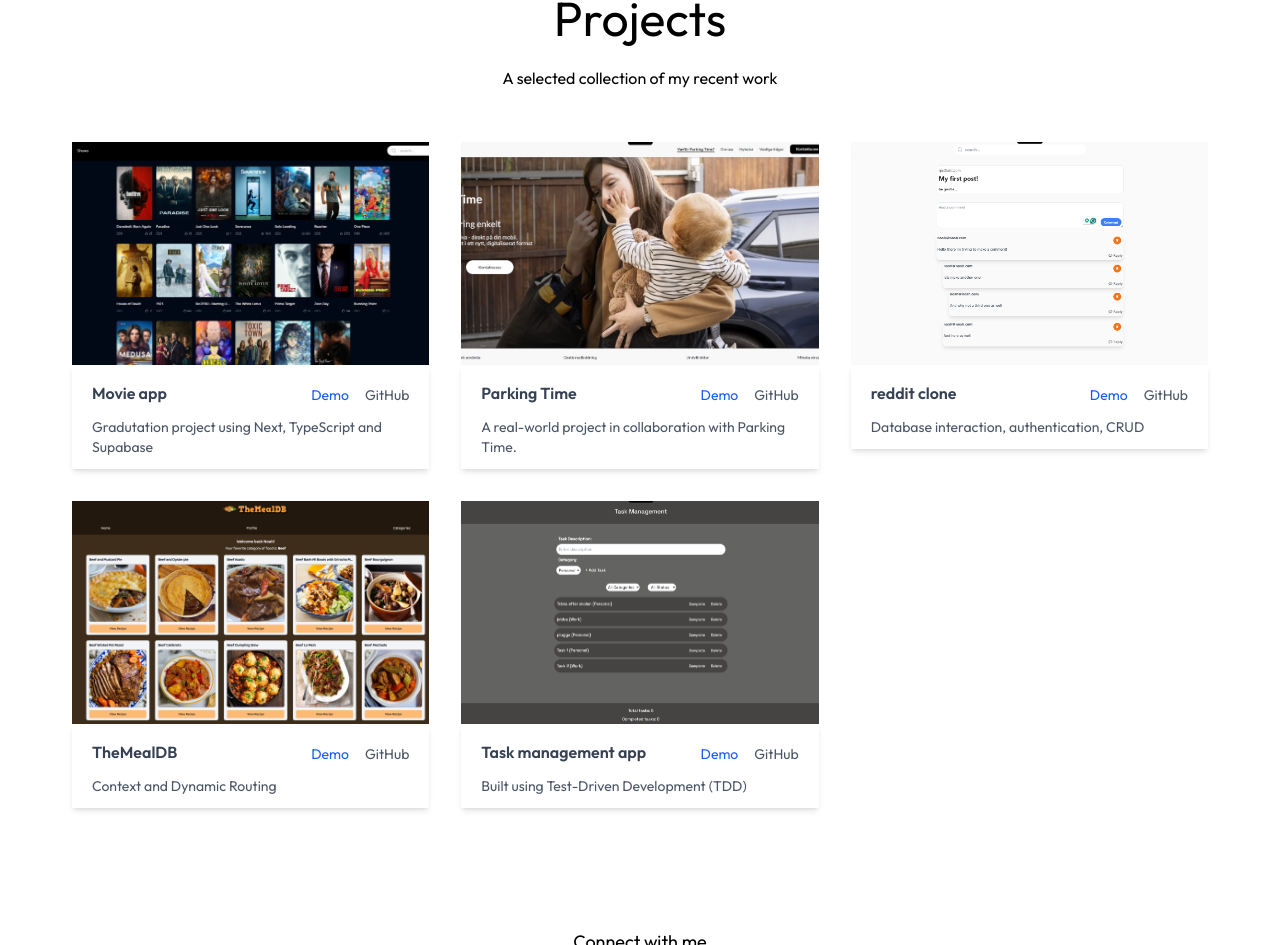
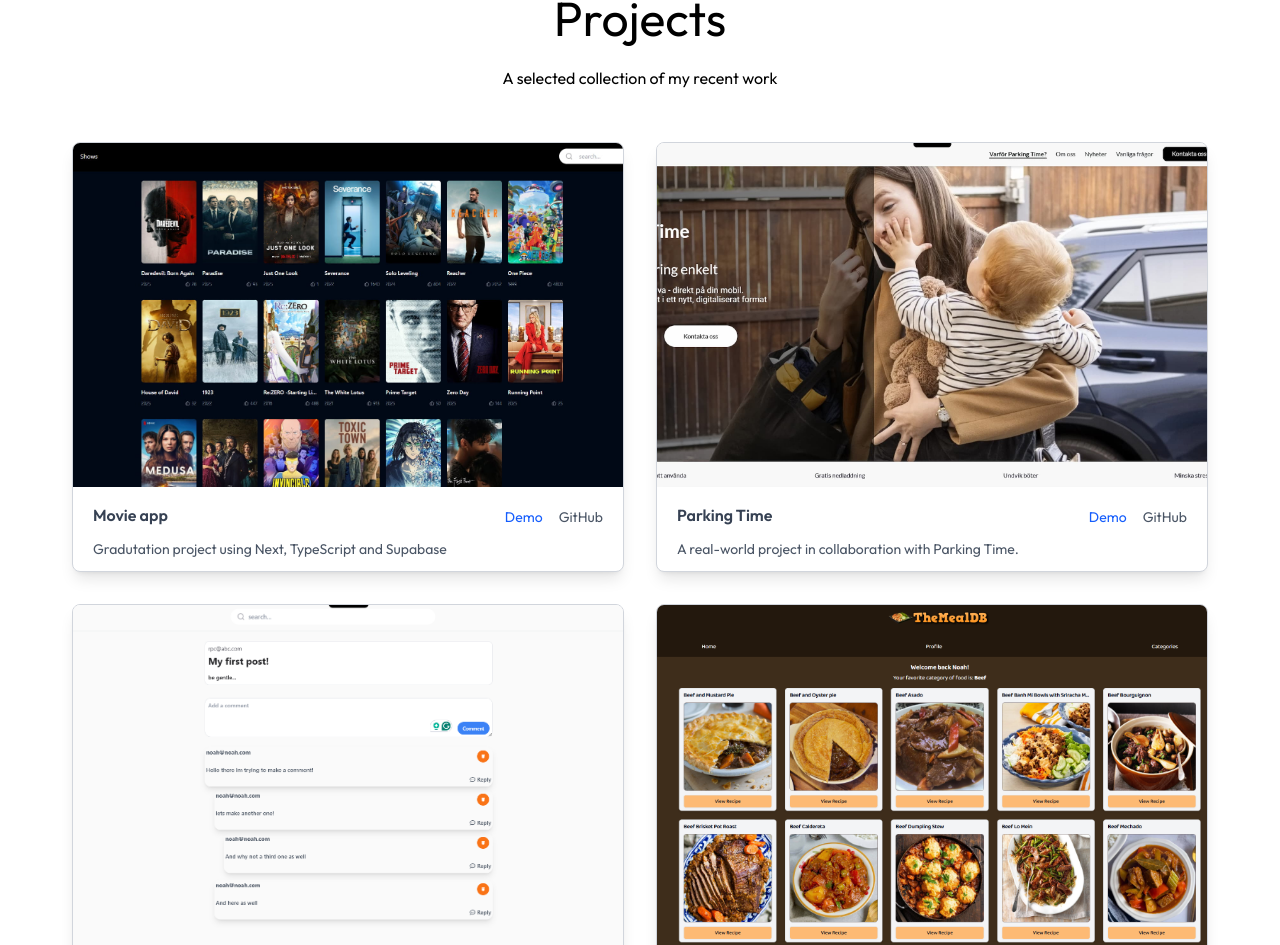
Before and after one commit to Nooah12/portfolio, a Next.js app: page / in a window 1280 px wide. Shown: the part 1855-2800 px from the top of the page. Built offline with nearby package versions, Linux system fonts and the light colour scheme; a web font is replaced by a local one.

Commit message:
fixed cards

```diff
--- a/components/Projects.jsx
+++ b/components/Projects.jsx
@@ -57,10 +57,12 @@ const Projects = ({isDarkMode}) => {
             initial={{ opacity: 0 }}
             whileInView={{ opacity: 1 }}
             transition={{ delay: 0.9, duration: 0.6 }}
-            className='grid grid-cols-projects justify-center my-10 gap-8 mx-auto dark:text-black'
+            className='grid md:grid-cols-2 justify-center my-10 gap-8 mx-auto dark:text-black'
         >
             {workData.map((project, index) => (
-                <motion.div key={index} whileHover={{ scale: 1.05 }}>
+                <motion.div key={index} whileHover={{ scale: 1.05 }} className='flex flex-col rounded-lg overflow-hidden border border-gray-300 dark:border-white/20 shadow-lg
+                    hover:shadow-2xl transition duration-300 bg-white dark:bg-darkTheme'
+                >
                     {/* Project Image */}
                     <motion.div
                         transition={{ duration: 0.3 }}
```
